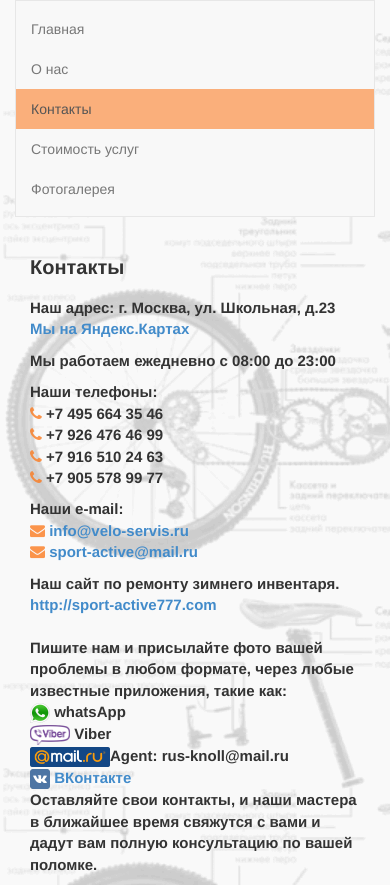
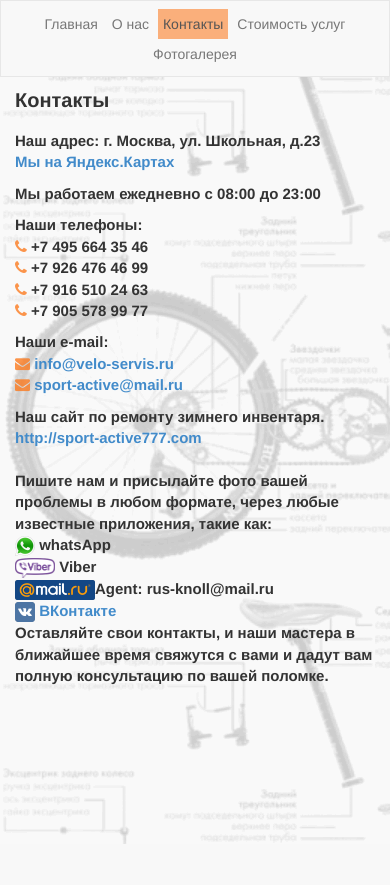
Before and after one commit to gulkinnos/veloservis, a PHP site: page /contacts.php in a window 390 px wide. After the commit the page ends 844 px from the top, so only its background shows below. Run offline with PHP 8.4, Linux system fonts and the light colour scheme.

Commit message:
Фиксируем верхнее меню.

```diff
--- a/about.php
+++ b/about.php
@@ -43,6 +43,8 @@
                     </div>
                 </nav>
             </div>
+        </div>
+        <div class="main-block row">
             <h1>О мастерской velo-servis.ru</h1>
             <div class="col-xs-12">
                 <p>Мастерская velo-servis.ru оказывает полный спектр услуг по профессиональный ремонту спорт инвентаря.</p>
--- a/contacts.php
+++ b/contacts.php
@@ -44,7 +44,8 @@
                 </nav>
             </div>
         </div>
-        <div class="col-xs-12">
+    </div>
+    <div class="main-block row">
         <h1>Контакты</h1>
         <div class="col-xs-12 contacts">
             <p>Наш адрес: г. Москва, ул. Школьная, д.23<br>
--- a/index.php
+++ b/index.php
@@ -43,6 +43,7 @@
                     </div>
                 </nav>
             </div>
+            <div class="main-block row">
                 <h1>velo-servis.ru - вело-мастерская</h1>
                 <div class="col-xs-12">
                     <p>Мастерская velo-servis.ru оказывает полный спектр услуг по профессиональный ремонту спорт инвентаря.</p>
@@ -81,5 +82,6 @@
                     </p>
                 </div>
             </div>
+        </div>
     </body>
 </html>
--- a/prices.php
+++ b/prices.php
@@ -42,6 +42,8 @@
                     </div>
                 </nav>
             </div>
+        </div>
+        <div class="main-block row">
             <h1 align="left">Стоимость и перечень услуг мастерской</h1>
             <div class="col-xs-12 info-block">
                 <div>
--- a/resources/css/custom.css
+++ b/resources/css/custom.css
@@ -75,3 +75,53 @@ h1{
     height: 2rem;
     width: 2rem;
 }
+.top-menu-block{
+    position: fixed;
+    top: 0px;
+    left: 0px;
+    right: 0px;
+    width: 100%;
+    z-index: 100;
+}
+.main-block{
+    margin-top: 4rem;
+}
+@media (max-width: 768px) {
+    .top-menu-block{
+        position: fixed;
+        top: 0px;
+        left: 0px;
+        right: 0px;
+        width: 100%;
+        z-index: 100;
+        height: 7rem;
+    }
+    .top-menu-block.row .navbar-default li{
+        max-width: 100%;
+        display: inline-block;
+    }
+    .top-menu-block.row .navbar-default ul{
+        text-align: center;
+    }
+    .top-menu-block.row .navbar-default li a{
+        padding-top: 0.5rem;
+        padding-bottom: 0.5rem;
+        padding-left: 0.5rem;
+        padding-right: 0.5rem;
+    }
+    #prices td{
+        padding-top: 0.3rem;
+        padding-bottom: 0.3rem;
+        font-size: 1.3rem;
+    }
+}
+@media (max-width: 415px) {
+    .main-block{
+        margin-top: 7rem;
+    }
+}
+@media (max-width: 220px) {
+    .main-block{
+        margin-top: 12.5rem;
+    }
+}
```
Also changed, not shown: results.php (+5 -2 lines). Lines whose indentation alone changed are shown as unchanged.
